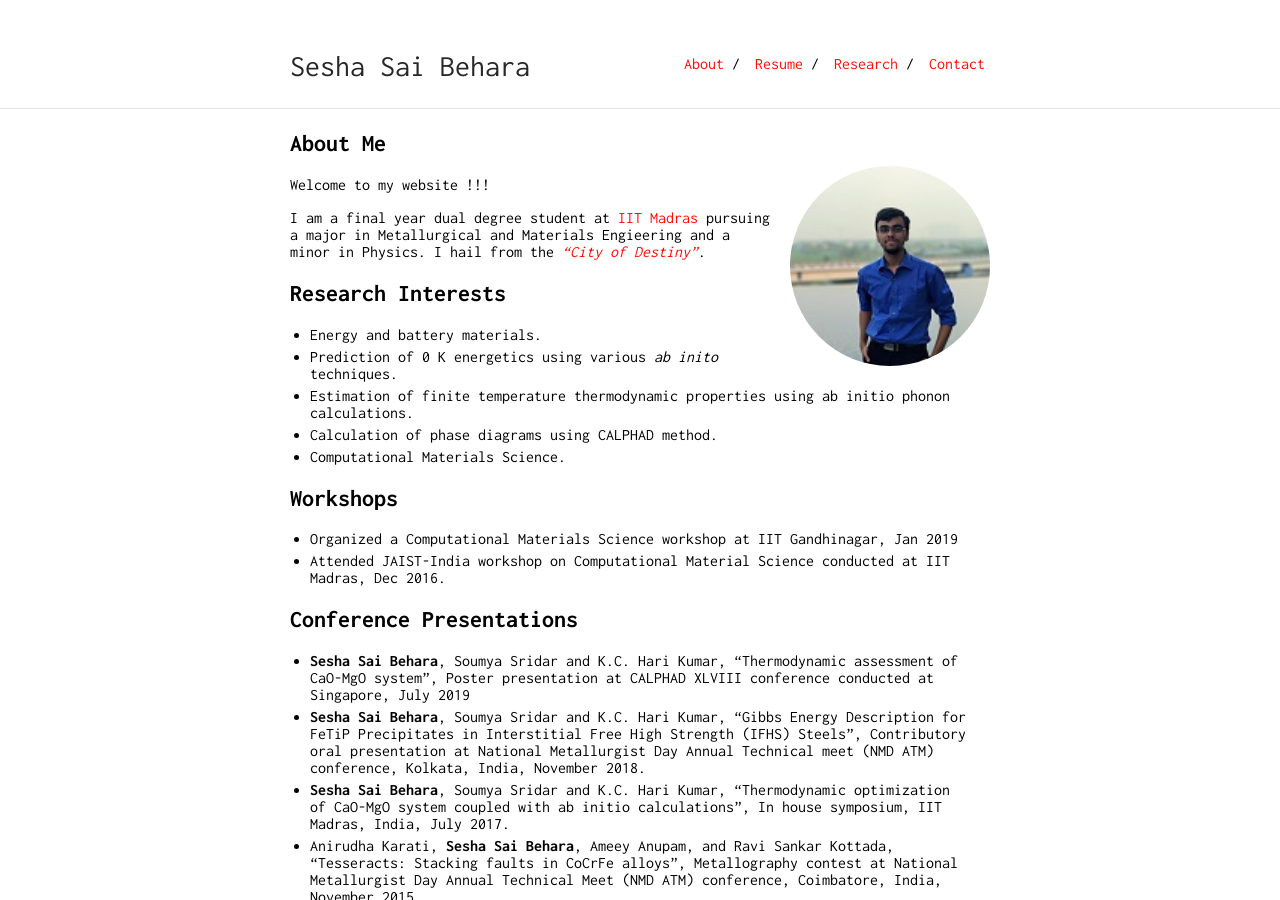
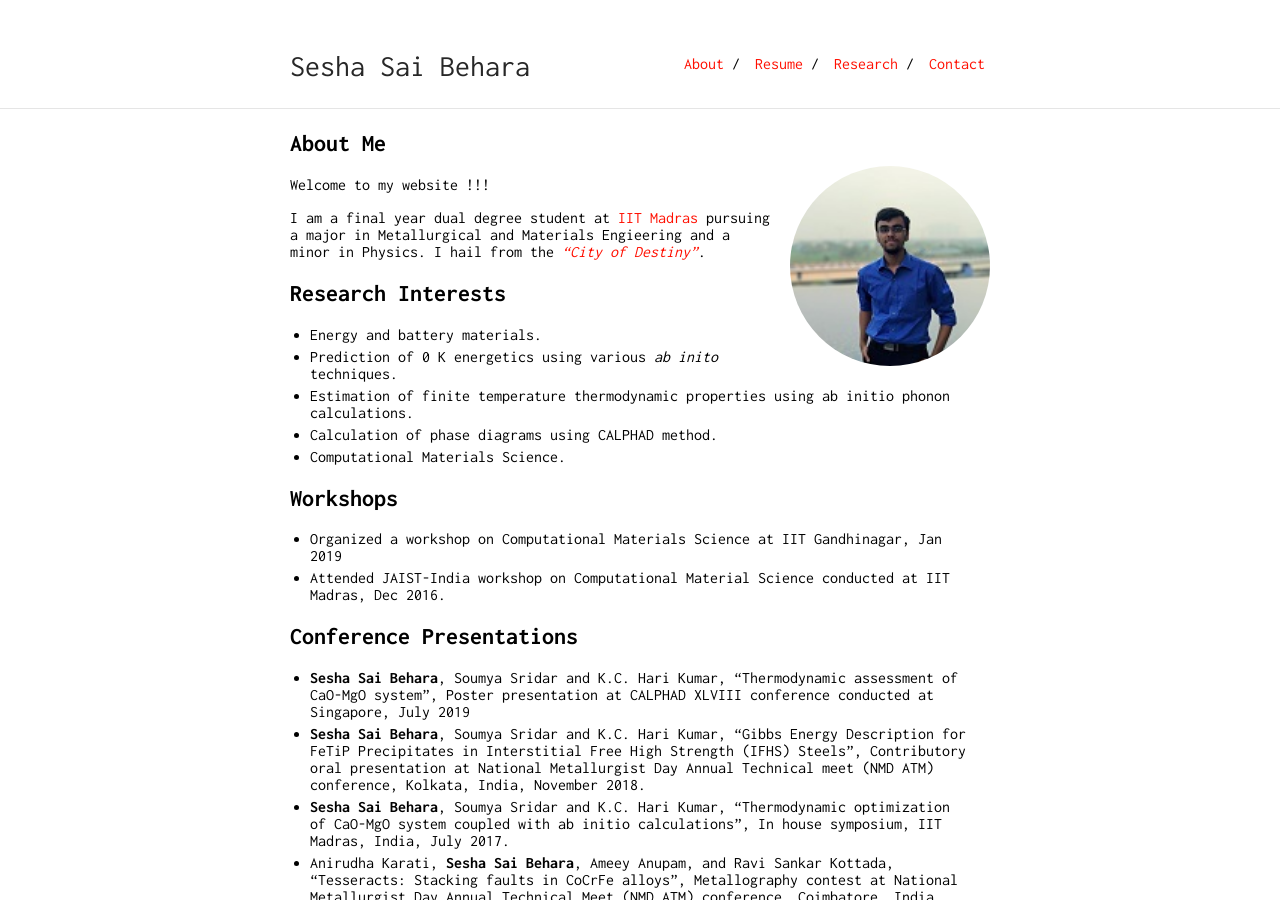
Before and after one commit to legolas96/legolas96.github.io, a Jekyll site: the page built from index.md, in a window 1280 px wide and 900 px high. Built offline with Jekyll 4.4.1, drawn with Linux system fonts in a browser that asks for light colours; our own code applies the rules of GitHub Pages for plain Markdown files.

```diff
--- a/index.md
+++ b/index.md
@@ -19,7 +19,7 @@ I am a final year dual degree student at [IIT Madras](https://www.iitm.ac.in/) p
 * Computational Materials Science.
 
 ## Workshops
-* Organized a Computational Materials Science workshop at IIT Gandhinagar, Jan 2019
+* Organized a workshop on Computational Materials Science at IIT Gandhinagar, Jan 2019
 * Attended JAIST-India workshop on Computational Material Science conducted at IIT Madras, Dec 2016.
 
 ## Conference Presentations
```
